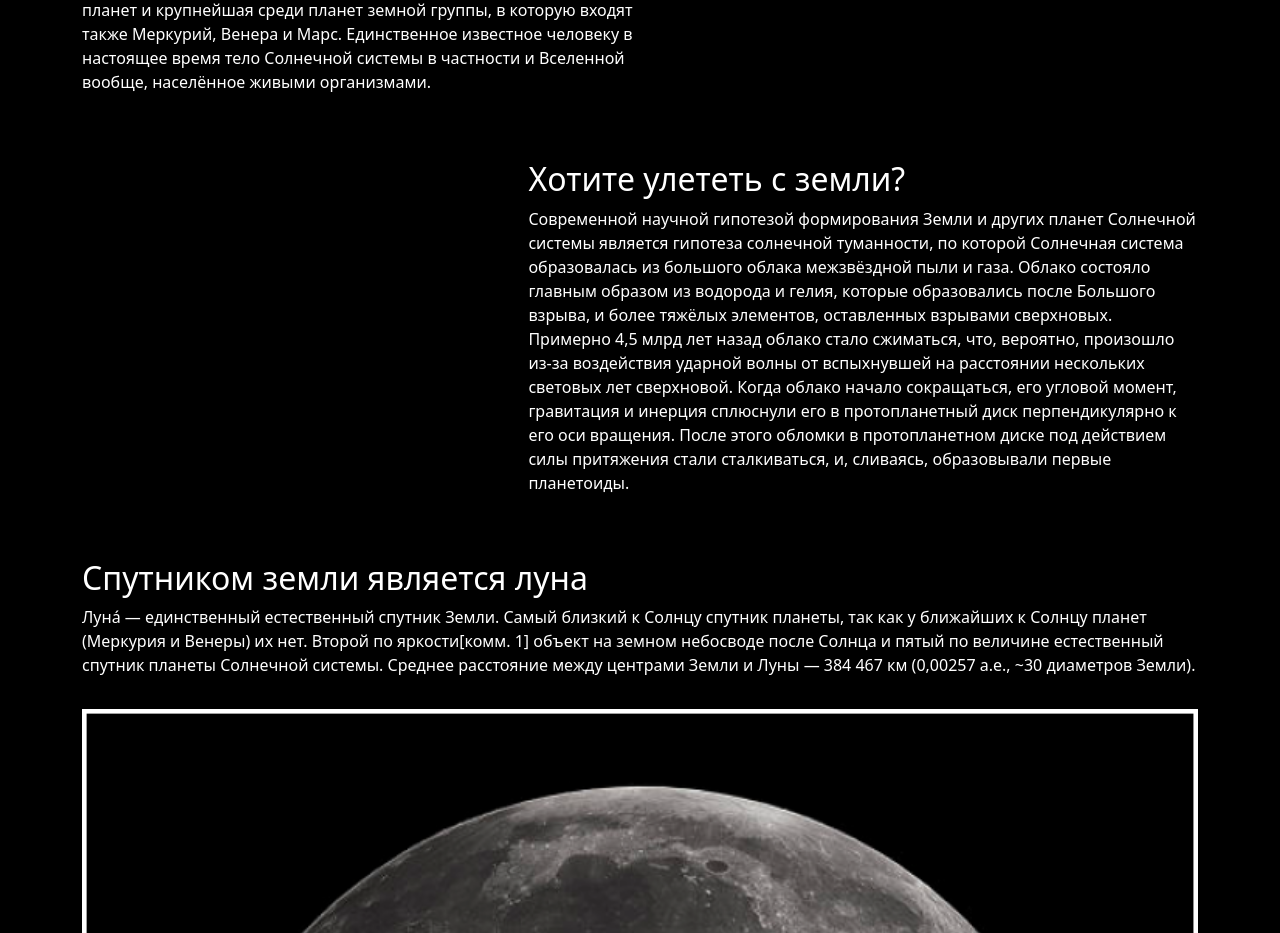
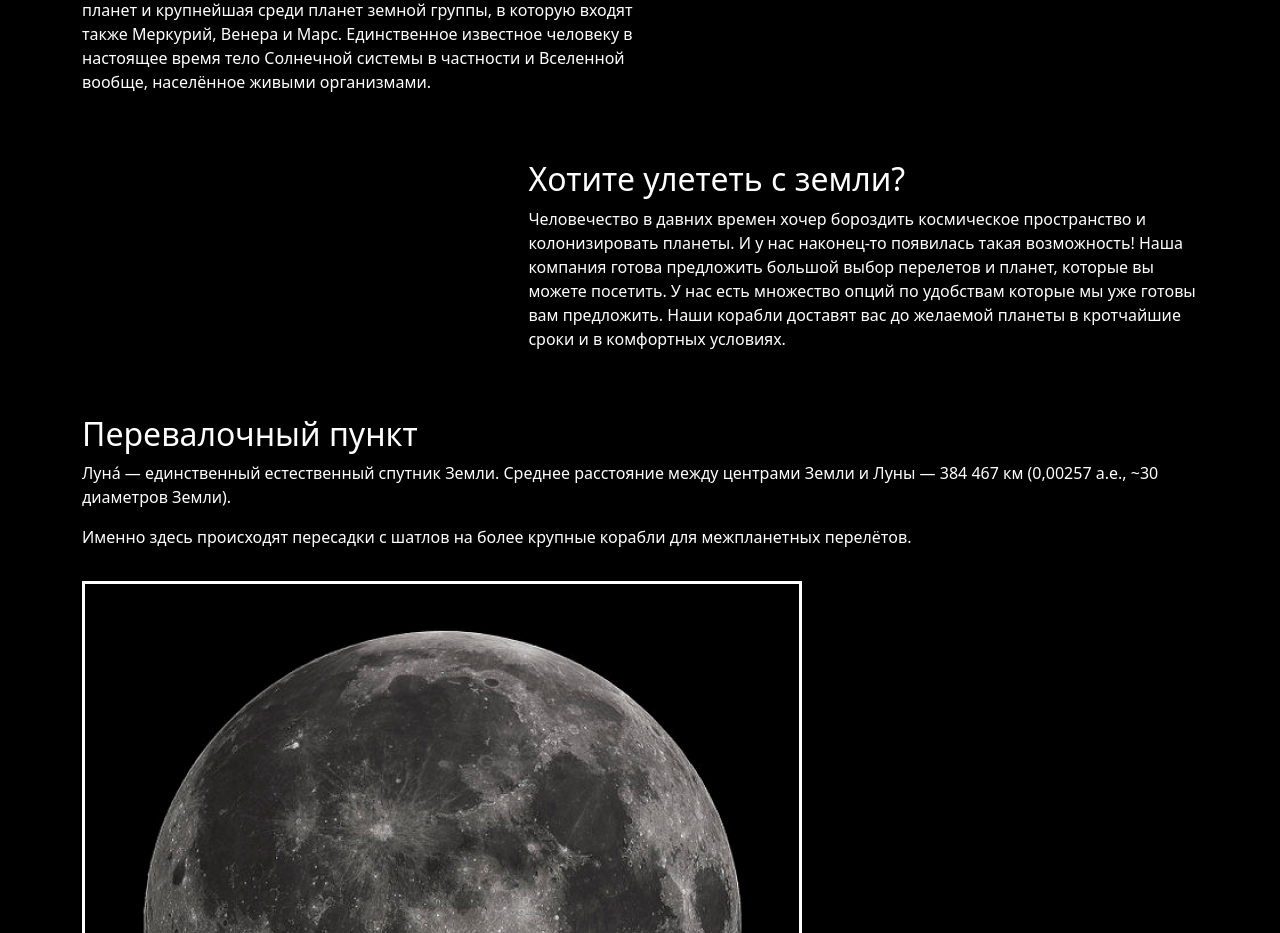
Before and after one commit to IvanGricev/LIVESPACE, a PHP site: page / in a window 1280 px wide. Shown: the part 940-1873 px from the top of the page. Run offline with PHP 8.4, Linux system fonts and the light colour scheme.

Commit message:
Изменение основной страницы
Текст изменен на более подходящий под новую концепцию.

```diff
--- a/index.php
+++ b/index.php
@@ -165,7 +165,7 @@ $user = null;
         </div>
         <div>
             <div class="earch textA">
-                <h2>Земля</h2>
+                <h2>Земля - домашний мир</h2>
                 <div class="earchimg">
                     <img src="img/EF0D0797-AF75-43E5-9357-D9327915E56D_w1023_s 2.png" alt="" class="pb-3">
                     <p class="w-50">Земля́ — третья по удалённости от Солнца планета Солнечной системы. Самая плотная, пятая по диаметру и массе среди всех планет и крупнейшая среди планет земной группы, в которую входят также Меркурий, Венера и Марс. Единственное известное
@@ -175,10 +175,10 @@ $user = null;
 
             <div class="how textA pb-5">
                 <h2>Хотите улететь с земли?</h2>
-                <p class="">Современной научной гипотезой формирования Земли и других планет Солнечной системы является гипотеза солнечной туманности, по которой Солнечная система образовалась из большого облака межзвёздной пыли и газа. Облако состояло главным образом
-                    из водорода и гелия, которые образовались после Большого взрыва, и более тяжёлых элементов, оставленных взрывами сверхновых. Примерно 4,5 млрд лет назад облако стало сжиматься, что, вероятно, произошло из-за воздействия ударной волны от
-                    вспыхнувшей на расстоянии нескольких световых лет сверхновой. Когда облако начало сокращаться, его угловой момент, гравитация и инерция сплюснули его в протопланетный диск перпендикулярно к его оси вращения. После этого обломки в протопланетном
-                    диске под действием силы притяжения стали сталкиваться, и, сливаясь, образовывали первые планетоиды.</p>
+                <p class="">Человечество в давних времен хочер бороздить космическое пространство и колонизировать планеты. И у нас наконец-то появилась такая возможность!
+                Наша компания готова предложить большой выбор перелетов и планет, которые вы можете посетить. У нас есть множество опций по удобствам которые мы уже готовы вам предложить.
+                Наши корабли доставят вас до желаемой планеты в кротчайшие сроки и в комфортных условиях.
+                </p>
             </div>
         <!--
             <div class="stroenie textA pb-5">
@@ -191,12 +191,12 @@ $user = null;
             </div>
         -->
             <div class="earchh textA pb-5">
-                <h2>Спутником земли является луна</h2>
-                <div class="earchimg">
-                    <p class="pb-3">Луна́ — единственный естественный спутник Земли. Самый близкий к Солнцу спутник планеты, так как у ближайших к Солнцу планет (Меркурия и Венеры) их нет. Второй по яркости[комм. 1] объект на земном небосводе после Солнца и пятый по величине
-                        естественный спутник планеты Солнечной системы. Среднее расстояние между центрами Земли и Луны — 384 467 км (0,00257 а.е., ~30 диаметров Земли).
-                    </p>
-                    <img src="img/631px-FullMoon2010 1.png" alt="" width="100%">
+                <h2>Перевалочный пункт</h2>
+                <div class="earchimg" width="50%">
+                    <p>Луна́ — единственный естественный спутник Земли. Среднее расстояние между центрами Земли и Луны — 384 467 км (0,00257 а.е., ~30 диаметров Земли).                    </p>
+                    <p class="pb-3"> Именно здесь происходят пересадки с шатлов на более крупные корабли для межпланетных перелётов.</p>
+
+                    <img src="img/631px-FullMoon2010 1.png" alt="" >
                 </div>
             </div>
         </div>
```
